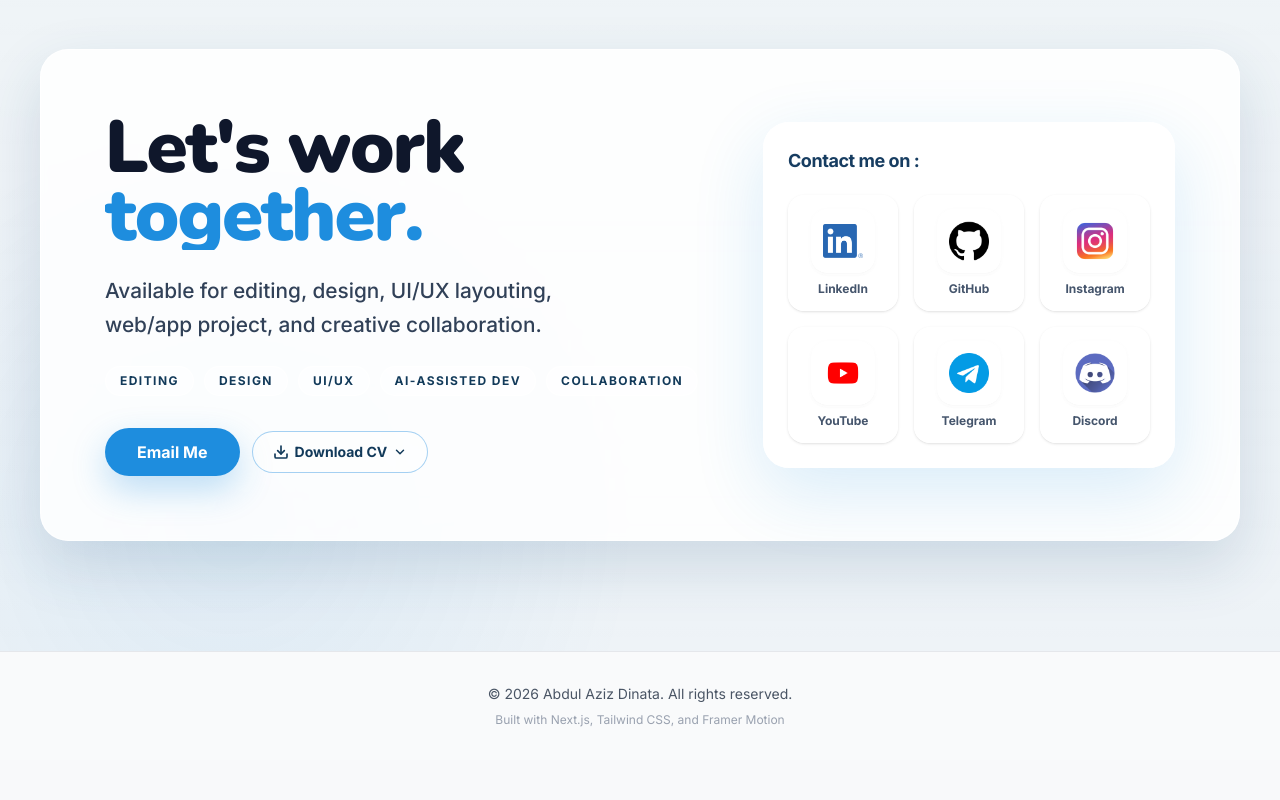
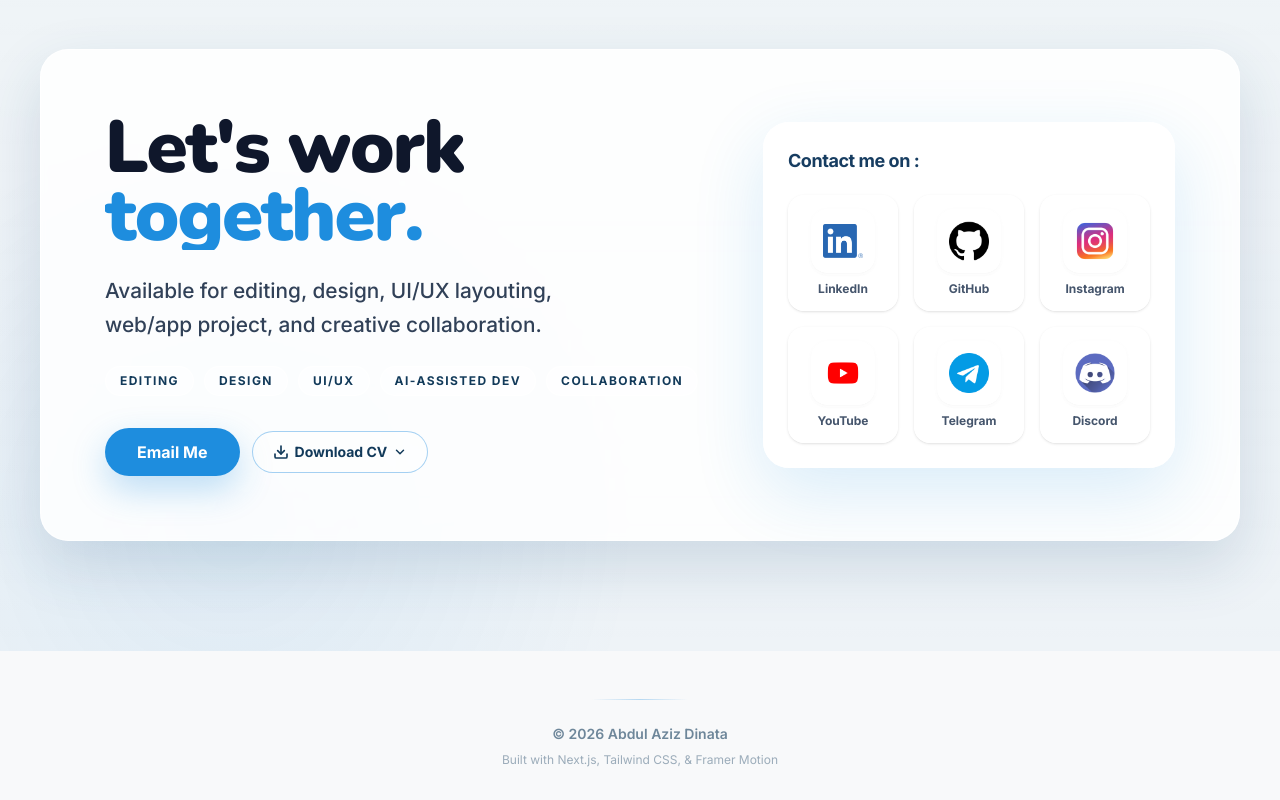
Before and after one commit to Abduldinata/hiyosashii-portfolio, a Next.js app: page / in a window 1280 px wide. Shown: the part 7547-8347 px from the top of the page. Before the commit the page ends 8307 px from the top, so only its background shows below. Built offline with nearby package versions, Linux system fonts and the light colour scheme.

Commit message:
refactor(footer): transparent redesign with gradient divider

```diff
--- a/src/components/layout/Footer.jsx
+++ b/src/components/layout/Footer.jsx
@@ -3,14 +3,14 @@ import { SITE_CONFIG } from "@/constants/site";
 
 export default function Footer() {
   return (
-    <footer className="w-full pb-20 md:pb-8 pt-8 bg-gray-50 dark:bg-zinc-900 border-t border-gray-200 dark:border-zinc-800 relative z-20">
+    <footer className="w-full pb-20 md:pb-8 pt-12 bg-transparent relative z-20">
       <div className="max-w-7xl mx-auto px-6 text-center">
-        <p className="text-sm text-gray-600 dark:text-zinc-400">
-          &copy; {new Date().getFullYear()} {SITE_CONFIG.name}. All rights
-          reserved.
+        <div className="h-px w-24 mx-auto bg-gradient-to-r from-transparent via-[#1E8DDE]/30 to-transparent mb-6" />
+        <p className="text-sm font-semibold text-[#123A5A]/60">
+          &copy; {new Date().getFullYear()} {SITE_CONFIG.name}
         </p>
-        <p className="text-xs text-gray-400 dark:text-zinc-500 mt-2">
-          Built with Next.js, Tailwind CSS, and Framer Motion
+        <p className="text-xs text-[#123A5A]/40 mt-2">
+          Built with Next.js, Tailwind CSS, & Framer Motion
         </p>
       </div>
     </footer>
```
